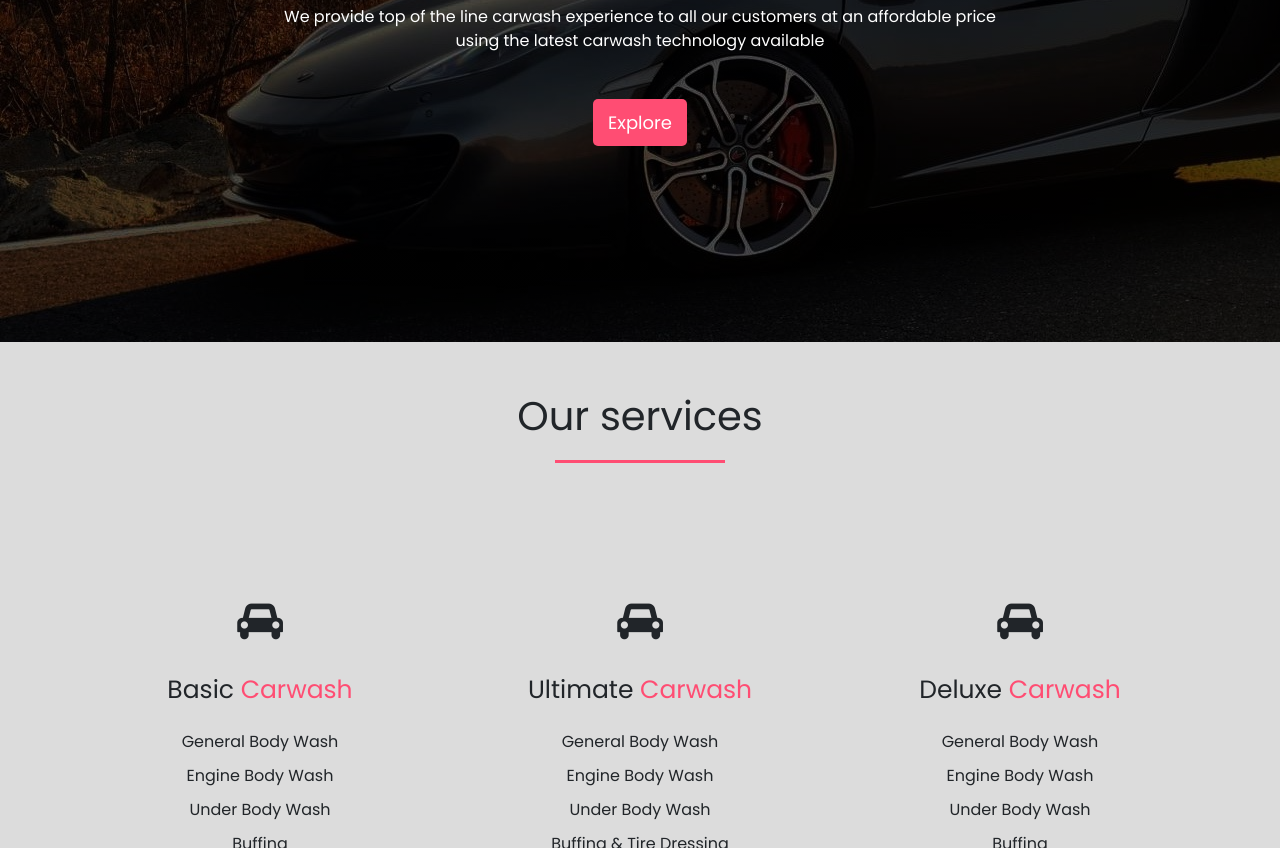
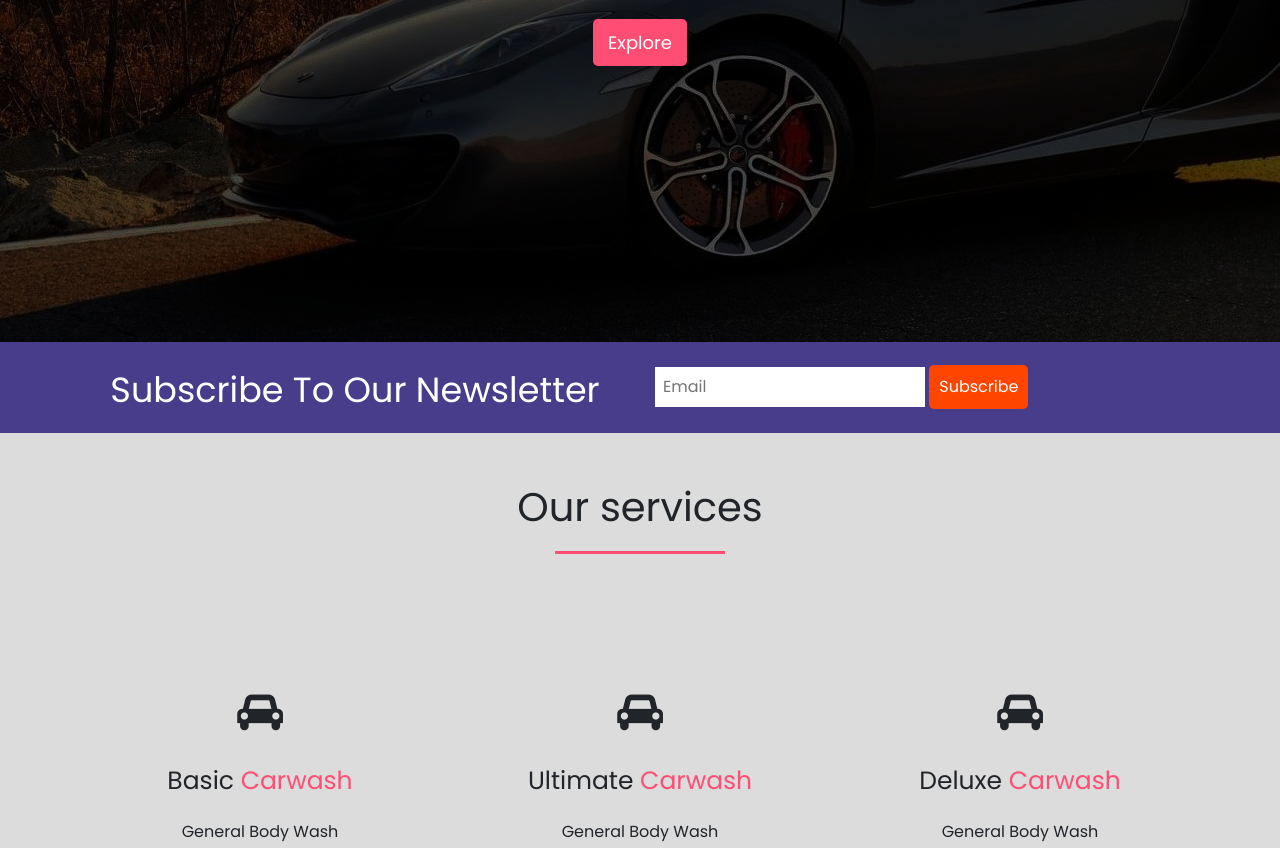
Before and after one commit to samuelkaranja/3D-Responsive-Carwash-Website, a plain HTML site: page index.html in a window 1280 px wide. Shown: the part 458-1306 px from the top of the page. Drawn offline with nearby package versions, Linux system fonts and the light colour scheme.

Commit message:
File update

```diff
--- a/index.html
+++ b/index.html
@@ -36,6 +36,23 @@
 				<h2>WELCOME TO LASE CARWASH</h2>
 				<p>We provide top of the line carwash experience to all our customers at an affordable price <br> using the latest carwash technology available</p>
 				<button class="btn btn-primary"><a href="#service">Explore</a></button>
+			</div>
+		</div>
+	</div>
+</section>
+
+<!-- Subscribe -->
+
+<section class="subscribe">
+	<div class="container">
+		<div class="row">
+			<div class="col-md-6 text-center">
+				<p>Subscribe To Our Newsletter</p>
+			</div>
+
+			<div class="col-md-6">
+				<input type="email" name="" class="" placeholder="Email">
+				<button class="">Subscribe</button>
 			</div>
 		</div>
 	</div>
--- a/style.css
+++ b/style.css
@@ -4,7 +4,7 @@
 	font-family: 'Poppins', sans-serif;
 }
 
-/*Header*/
+/*---------Header----------*/
 
 .header .content-box{
 	background-image: linear-gradient(rgba(0,0,0,0.6),rgba(0,0,0,0.6)),url("car.jpg");
@@ -18,7 +18,7 @@
 
 .banner-text{
 	text-align: center;
-	padding-top: 280px;
+	padding-top: 200px;
 }
 
 .banner-text h2{
@@ -54,7 +54,35 @@
 	border: none;
 }
 
-/*Services*/
+/*----------Subscribe-----------*/
+
+.subscribe{
+	background: darkslateblue;
+}
+
+.subscribe p{
+	font-size: 35px;
+	padding-top: 22px;
+	color: #fff;
+}
+
+.subscribe input{
+	width: 50%;
+	border: none;
+	padding: 8px;
+	margin-top: 25px;
+}
+
+.subscribe button{
+	background: orangered;
+	border: none;
+	color: #fff;
+	padding: 10px;
+	border-radius: 5px;
+}
+
+
+/*-------------Services----------*/
 
 .content-box{
 	background: #dcdcdc;
```
